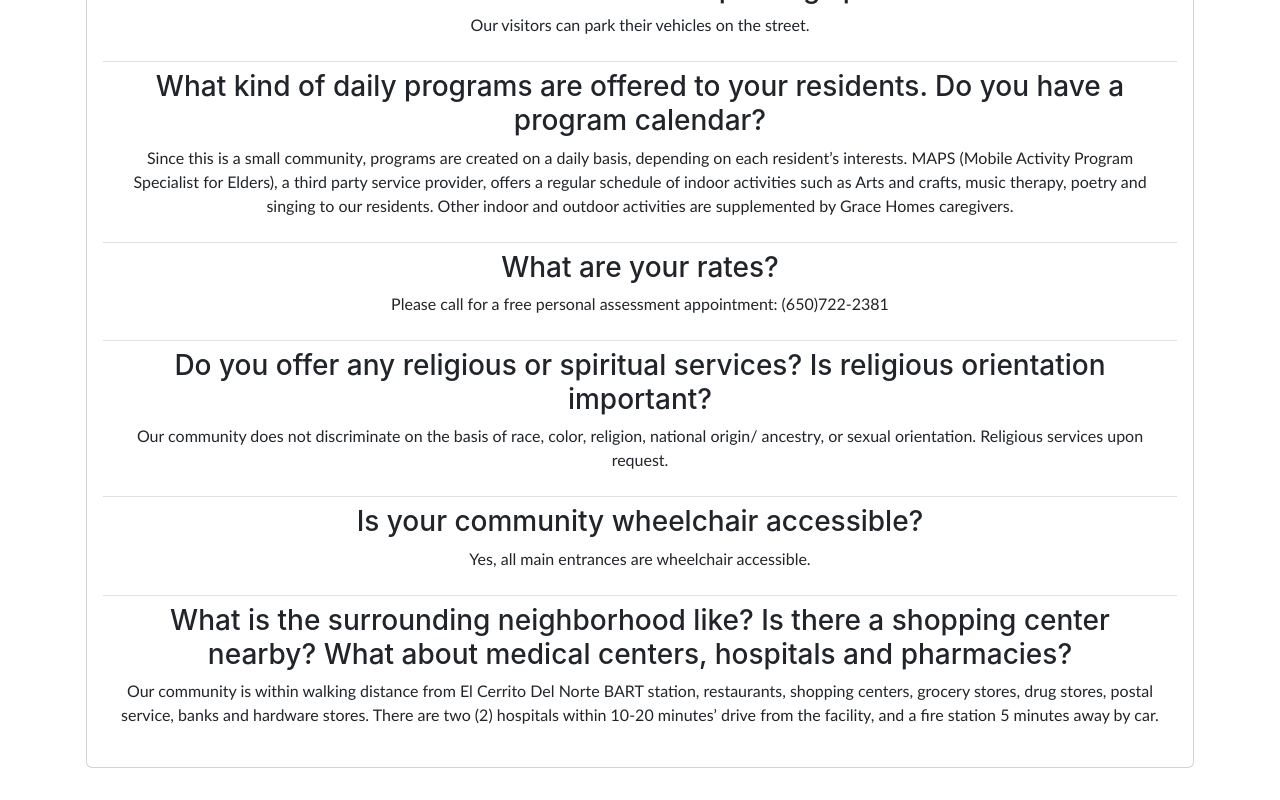
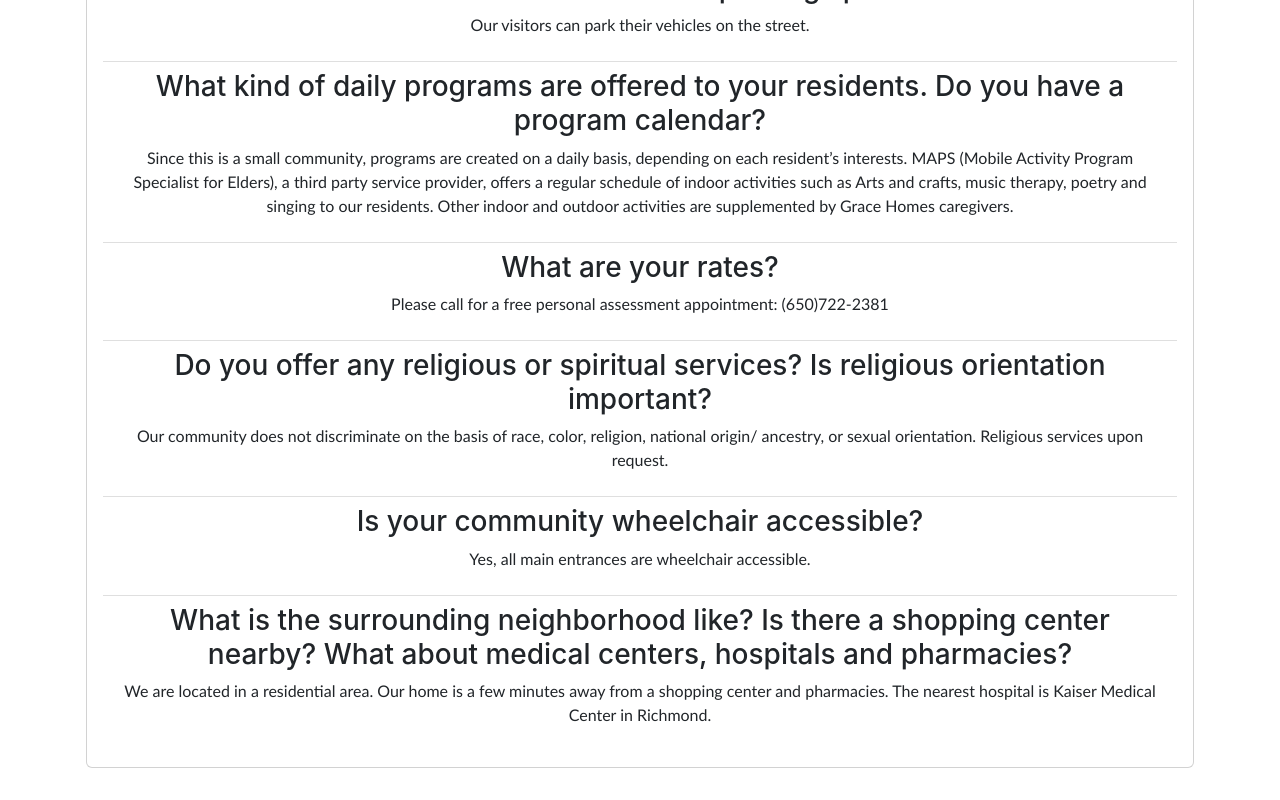
Before and after one commit to Vavarooks/Residents, a React (Create React App) app in the folder client/: page /faq in a window 1280 px wide. Shown: the part 885-1685 px from the top of the page. Built offline with nearby package versions, Linux system fonts and the light colour scheme.

Commit message:
Fixes to Faq

```diff
--- a/client/src/views/Faq.jsx
+++ b/client/src/views/Faq.jsx
@@ -61,7 +61,7 @@ const FAQ = () => {
                             </li>
                             <li className="list-group-item">
                                 <h3> What is the surrounding neighborhood like? Is there a shopping center nearby? What about medical centers, hospitals and pharmacies?</h3>
-                                <p className="Fonts">Our community is within walking distance from El Cerrito Del Norte BART station, restaurants, shopping centers, grocery stores, drug stores, postal service, banks and hardware stores. There are two (2) hospitals within 10-20 minutes’ drive from the facility, and a fire station 5 minutes away by car.</p>
+                                <p className="Fonts">We are located in a residential area.  Our home is a few minutes away from a shopping center and pharmacies.   The nearest hospital is Kaiser Medical Center in Richmond.</p>
                             </li>
                         </ul>
                     </div>
```
